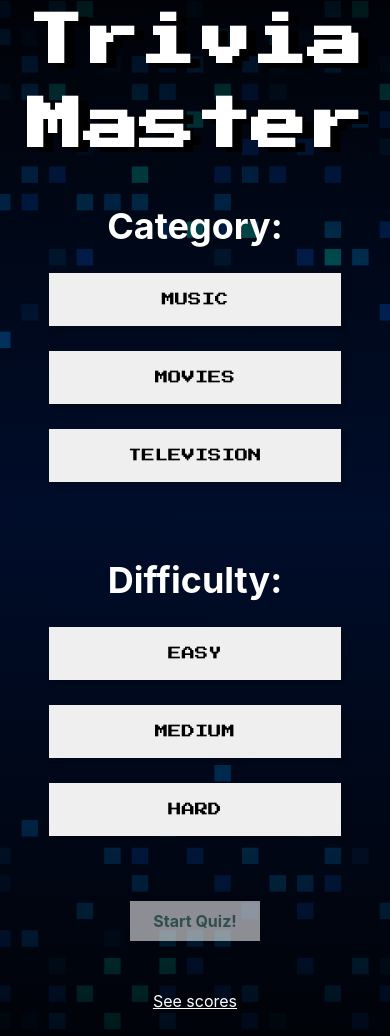
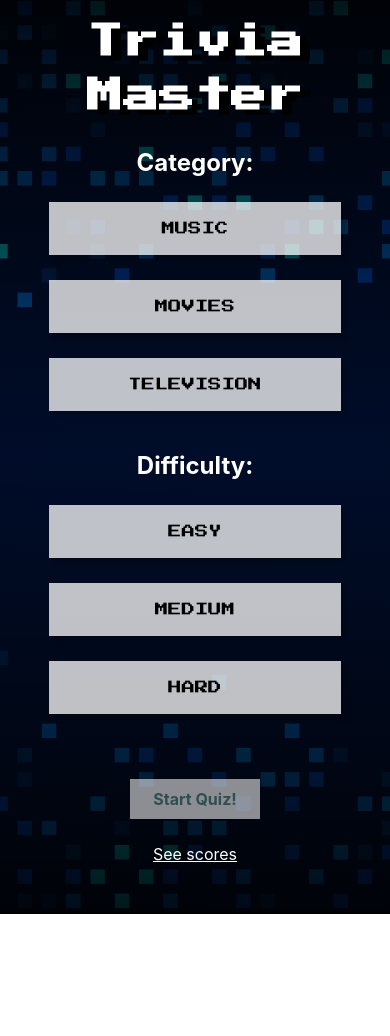
Before and after one commit to rademakerjohn1/Trivia-Master, a React (Create React App) app: page / in a window 390 px wide. After the commit the page ends 914 px from the top, so only its background shows below. Built offline with nearby package versions, Linux system fonts and the light colour scheme; the HTML template or start-up script is replaced by a standard one.

Commit message:
adjusting styling

```diff
--- a/src/components/Answer/Answer.css
+++ b/src/components/Answer/Answer.css
@@ -1,5 +1,5 @@
 .answer {
-    background-color: #E4DFDA;
+    background-color: rgba(255,255,255,.75);
     border-radius: 10px;
     margin: auto;
     padding: 20px 20px 20px 25px;
@@ -9,7 +9,7 @@
 }
 
 .answer:hover {
-    background-color: #a3a7a5;
+    background-color: white;
 }
 
 
--- a/src/components/Button/Button.css
+++ b/src/components/Button/Button.css
@@ -1,5 +1,6 @@
 .menu-btn, .menu-btn:focus {
     border: none;
+    background-color: rgba(255,255,255,.75);
     padding: 20px;
     outline: none;
     width: 25%;
@@ -11,7 +12,7 @@
 }
 
 .menu-btn:hover {
-     background-color: slategray
+     background-color: white;
 }
 
 .clear-btn {
--- a/src/components/Header/Header.css
+++ b/src/components/Header/Header.css
@@ -3,12 +3,26 @@
     font-family: 'Press Start 2P', cursive;
     font-size: 3.5em;
     line-height: 1.5em;
+    padding-top: 25px;
     color: white;
     padding: 0px;
-    margin: 0px;
+    margin: 0px auto 25px auto;
     text-shadow: 10px 5px 0px black;
 }
 
 #header-link {
     text-decoration: none;
 }
+
+@media screen and (max-width: 1024px) {
+    #header {
+        font-size: 2.5em;
+    }
+}
+
+@media screen and (max-width: 768px) {
+    #header {
+        font-size: 2.25em;
+        margin-top: 15px;
+    }
+}
--- a/src/components/PageLink/PageLink.css
+++ b/src/components/PageLink/PageLink.css
@@ -1,5 +1,5 @@
 #link-container {
-    margin: 25px auto;
+    margin: 10px auto;
 }
 
 #page-link {
@@ -11,6 +11,6 @@
 @media screen and (max-width: 768px)  {
 
     #link-container {
-        margin-top: 15px;
+        margin: 15px auto 50px auto;
     }
 }
--- a/src/components/Timer/Timer.css
+++ b/src/components/Timer/Timer.css
@@ -4,5 +4,7 @@
     color: yellow;
     font-size: 24px;
     text-shadow: 1px 1px 0px black;
+    margin: 0px auto;
+    width: 75%;
 
 }
--- a/src/pages/Menu/Menu.css
+++ b/src/pages/Menu/Menu.css
@@ -10,8 +10,8 @@
     width: 100%;
     color: white;
     font-weight: bold;
-    font-size: 36px;
-    margin-bottom: 15px;
+    font-size: 24px;
+    margin: 0px auto 15px auto;
 }
 
 .menu-btn.active {
@@ -25,7 +25,7 @@
     text-decoration: none;
     padding: 10px 15px;
     font-weight: bold;
-    margin: 50px auto;
+    margin: 50px auto 25px auto;
     text-align: center;
 }
 
```
